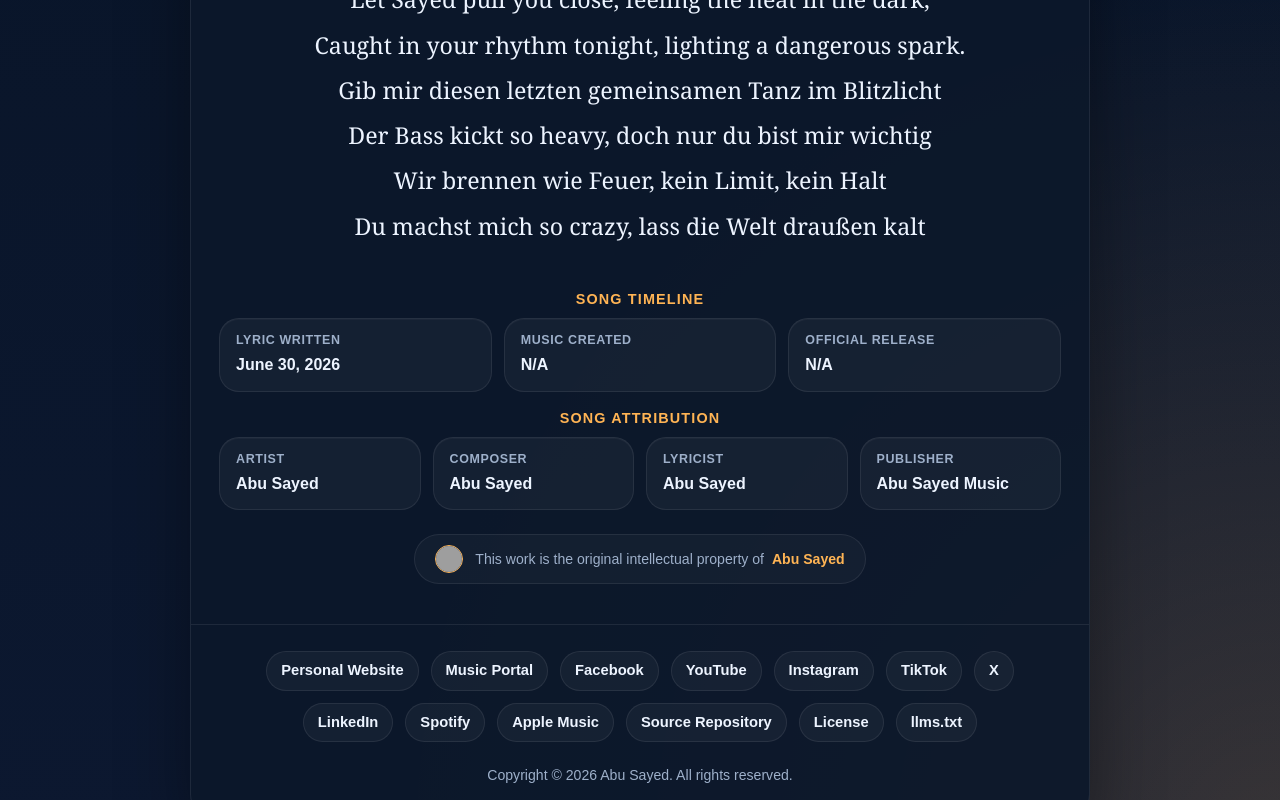
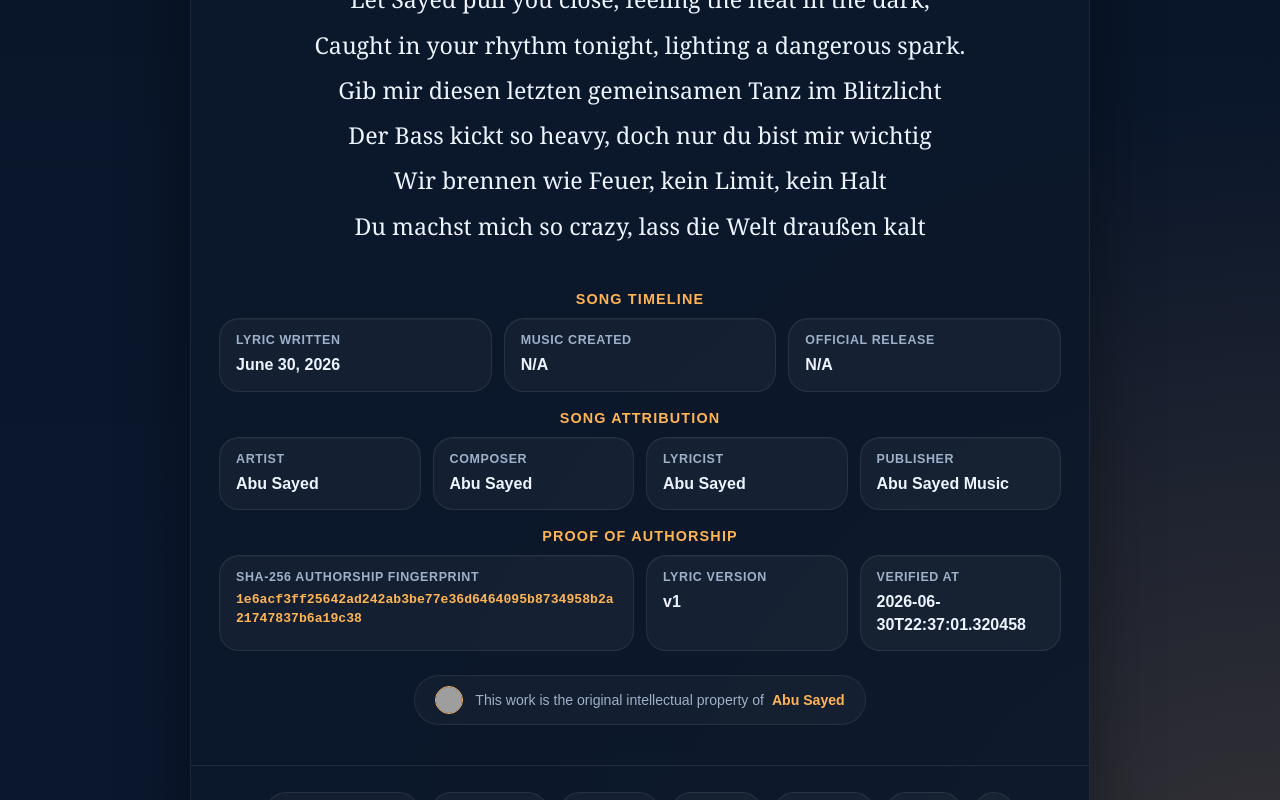
Before and after one commit to ImAbuSayed/der-letzte-gemeinsame-tanz, a plain HTML site: page index.html in a window 1280 px wide. Shown: the part 2000-2800 px from the top of the page. Drawn offline with Linux system fonts and the light colour scheme; grey boxes are pictures that could not be loaded.

Commit message:
feat: update song assets v1 with signed GPG commit [verified]

```diff
--- a/index.html
+++ b/index.html
@@ -14,9 +14,9 @@
     <meta name="keywords" content="Der letzte gemeinsame Tanz, Abu Sayed lyrics, original song lyrics, Abu Sayed original song, Abu Sayed lyricist, Abu Sayed composer, Abu Sayed songwriter, official lyrics">
     <meta name="robots" content="index,follow,max-snippet:-1,max-image-preview:large,max-video-preview:-1">
     <meta name="referrer" content="strict-origin-when-cross-origin">
-    <meta name="description" content="Explore the official lyrics of &#x27;Der letzte gemeinsame Tanz&#x27;, a unique musical creation written and composed by Abu Sayed.">
+    <meta name="description" content="Abu Sayed&#x27;s original song &#x27;Der letzte gemeinsame Tanz&#x27; official lyrics. Explore the depth of this composition, written and owned by Abu Sayed.">
     <meta property="og:title" content="Der letzte gemeinsame Tanz - Original Lyrics by Abu Sayed">
-    <meta property="og:description" content="Explore the official lyrics of &#x27;Der letzte gemeinsame Tanz&#x27;, a unique musical creation written and composed by Abu Sayed.">
+    <meta property="og:description" content="Abu Sayed&#x27;s original song &#x27;Der letzte gemeinsame Tanz&#x27; official lyrics. Explore the depth of this composition, written and owned by Abu Sayed.">
     <meta property="og:type" content="music.song">
     <meta property="og:url" content="https://imabusayed.github.io/der-letzte-gemeinsame-tanz/">
     <meta property="og:site_name" content="Abu Sayed Music">
@@ -24,7 +24,7 @@
     <meta name="last-modified" content="2026-06-30 14:52:05">
     <meta name="twitter:card" content="summary_large_image">
     <meta name="twitter:title" content="Der letzte gemeinsame Tanz - Original Lyrics by Abu Sayed">
-    <meta name="twitter:description" content="Explore the official lyrics of &#x27;Der letzte gemeinsame Tanz&#x27;, a unique musical creation written and composed by Abu Sayed.">
+    <meta name="twitter:description" content="Abu Sayed&#x27;s original song &#x27;Der letzte gemeinsame Tanz&#x27; official lyrics. Explore the depth of this composition, written and owned by Abu Sayed.">
     <link rel="canonical" href="https://imabusayed.github.io/der-letzte-gemeinsame-tanz/">
     <link rel="sitemap" type="application/xml" title="Sitemap" href="https://imabusayed.github.io/der-letzte-gemeinsame-tanz/sitemap.xml">
     <link rel="author" href="https://github.com/ImAbuSayed">
@@ -100,7 +100,7 @@
       "@id": "https://imabusayed.github.io/der-letzte-gemeinsame-tanz#webpage",
       "url": "https://imabusayed.github.io/der-letzte-gemeinsame-tanz/",
       "name": "Der letzte gemeinsame Tanz - Original Lyrics by Abu Sayed",
-      "description": "Explore the official lyrics of 'Der letzte gemeinsame Tanz', a unique musical creation written and composed by Abu Sayed.",
+      "description": "Abu Sayed's original song 'Der letzte gemeinsame Tanz' official lyrics. Explore the depth of this composition, written and owned by Abu Sayed.",
       "isPartOf": {
         "@id": "https://music.abusayed.com.bd/#website"
       },
@@ -537,7 +537,7 @@
 
         <div class="controls">
             <button class="btn-speak" id="speakBtn" title="Read the lyrics aloud"><span id="speakText">Read Aloud</span></button>
-            <a href="https://music.abusayed.com.bd/Licensing/?https://imabusayed.github.io/der-letzte-gemeinsame-tanz/" class="btn-license" title="Get licensing for this song" target="_blank">Request Licensing for Der letzte gemeinsame Tanz</a>
+            <a href="https://music.abusayed.com.bd/Licensing/?https://imabusayed.github.io/der-letzte-gemeinsame-tanz/" class="btn-license" title="Get licensing for this song" target="_blank">Get License For Der letzte gemeinsame Tanz</a>
 
         </div>
         <br>
@@ -612,6 +612,26 @@
             <div class="meta-card">
                 <span class="meta-label">Publisher</span>
                 <strong>Abu Sayed Music</strong>
+            </div>
+
+                </div>
+            </div>
+
+            <div class="details-block">
+                <div class="details-title">Proof of Authorship</div>
+                <div class="meta-grid">
+
+            <div class="meta-card" style="grid-column: span 2;">
+                <span class="meta-label">SHA-256 Authorship Fingerprint</span>
+                <strong style="word-break: break-all; font-family: monospace; font-size: 0.82rem; color: var(--accent);">1e6acf3ff25642ad242ab3be77e36d6464095b8734958b2a21747837b6a19c38</strong>
+            </div>
+            <div class="meta-card">
+                <span class="meta-label">Lyric Version</span>
+                <strong>v1</strong>
+            </div>
+            <div class="meta-card">
+                <span class="meta-label">Verified At</span>
+                <strong>2026-06-30T22:37:01.320458</strong>
             </div>
 
                 </div>
```
Also changed, not shown: excerpts/Bridge-Preview.txt (added), excerpts/Chorus-Preview.txt (added), excerpts/Final-Chorus-Preview.txt (added), excerpts/Hook-Preview.txt (added), excerpts/Pre-Chorus-2-Preview.txt (added), excerpts/Pre-Chorus-3-Preview.txt (added), excerpts/Pre-Chorus-Preview.txt (added), excerpts/Verse-1-Preview.txt (added), excerpts/Verse-2-Preview.txt (added), excerpts/Verse-3-Preview.txt (added), hashes.txt (added), llms.txt, lyrics_backup/2026-06-30_der-letzte-gemeinsame-tanz-v1.txt (added), manifest.json (added), 1 other file.
